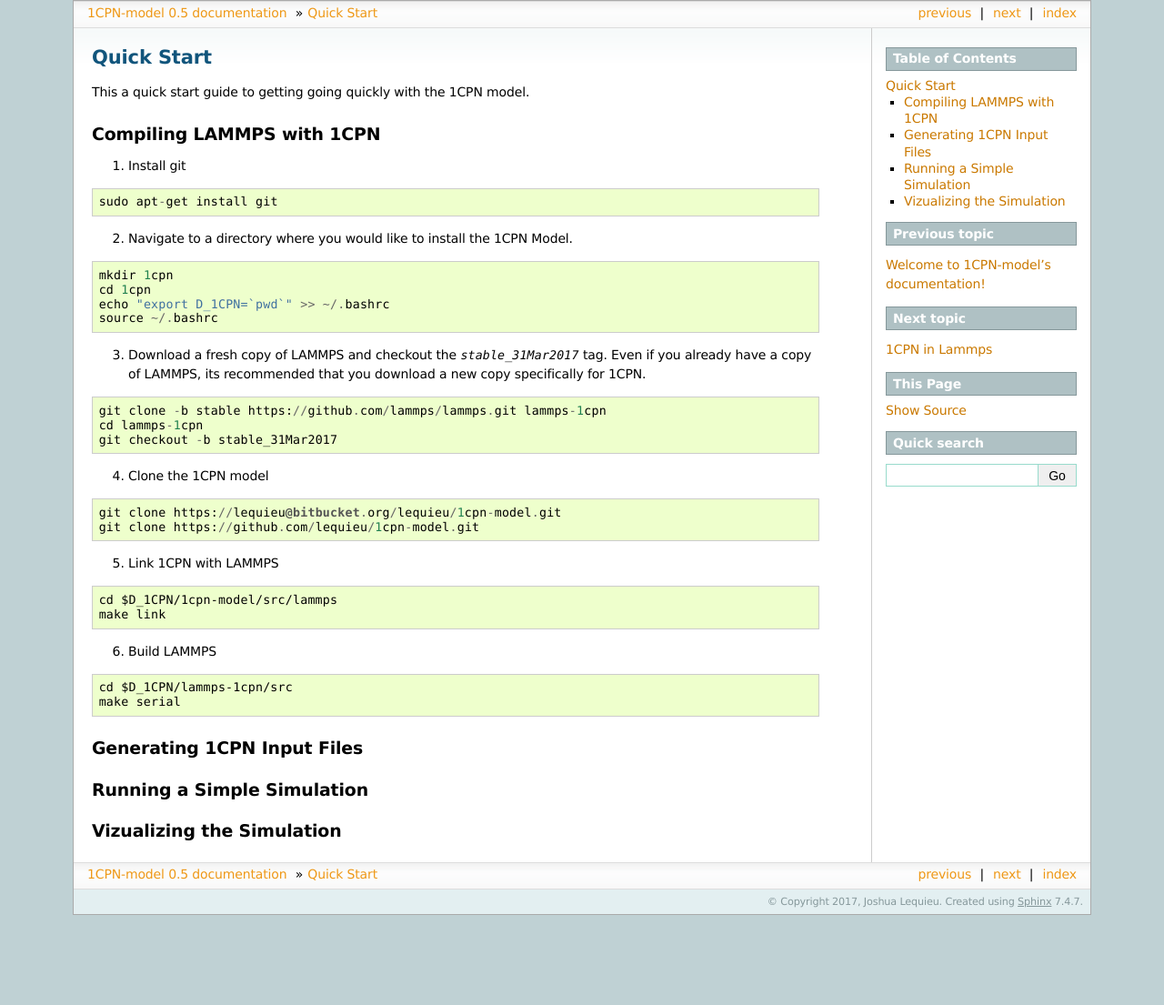
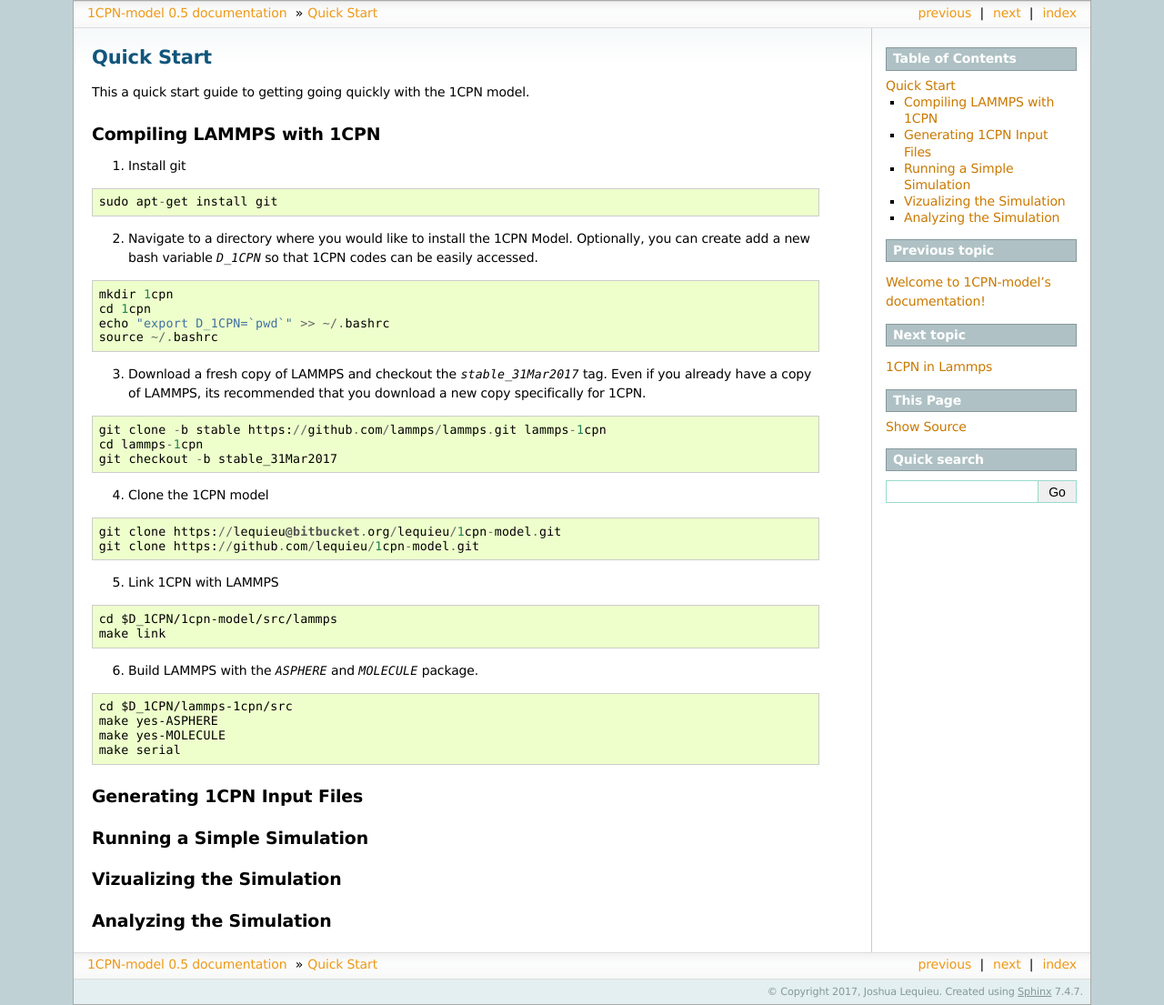
Before and after one commit to lequieu/1cpn-model, a Sphinx documentation site: the page built from doc/quickstart.rst, in a window 1280 px wide. Shown: the whole page at 91% size. Built offline with Sphinx 7.4.7, drawn with Linux system fonts in a browser that asks for light colours; pages that are not in the unit, such as notebooks, are missing from menus; before the commit the page ends 1006 px from its top, so only the background shows below that.

Commit message:
more documentation changes

```diff
--- /dev/null
+++ b/doc/analysis.rst
@@ -0,0 +1,4 @@
+Analysis of 1CPN Simulations
+=============================
+
+Explain the /src/analysis directory
--- a/doc/index.rst
+++ b/doc/index.rst
@@ -20,6 +20,7 @@
    lammps
    init
    vizualization
+   analysis
    ...
 
 
--- a/doc/init.rst
+++ b/doc/init.rst
@@ -14,3 +14,7 @@
 
 
 note that if -n = 0, then only DNA will be generated of length -nrl
+
+not that if -lh flag used then then the in.1cpn line needs to be changed to
+
+`variable lh equal 1`
--- a/doc/lammps.rst
+++ b/doc/lammps.rst
@@ -6,6 +6,11 @@
 -------------------------
 Add Detailed instructions here
 
+
+1CPN High Performance
+-----------------------
+
+mention the `fix balance` command
 
 Custom 1CPN Potentials
 -----------------------
--- a/doc/quickstart.rst
+++ b/doc/quickstart.rst
@@ -14,7 +14,7 @@
 
     sudo apt-get install git
 
-2. Navigate to a directory where you would like to install the 1CPN Model.
+2. Navigate to a directory where you would like to install the 1CPN Model. Optionally, you can create add a new bash variable `D_1CPN` so that 1CPN codes can be easily accessed.
 
 ::
 
@@ -47,11 +47,13 @@
   cd $D_1CPN/1cpn-model/src/lammps
   make link
 
-6. Build LAMMPS
+6. Build LAMMPS with the `ASPHERE` and `MOLECULE` package.
 
 ::
 
   cd $D_1CPN/lammps-1cpn/src
+  make yes-ASPHERE
+  make yes-MOLECULE
   make serial
 
 
@@ -65,3 +67,7 @@
 
 Vizualizing the Simulation
 ---------------------------
+
+
+Analyzing the Simulation
+---------------------------
```
